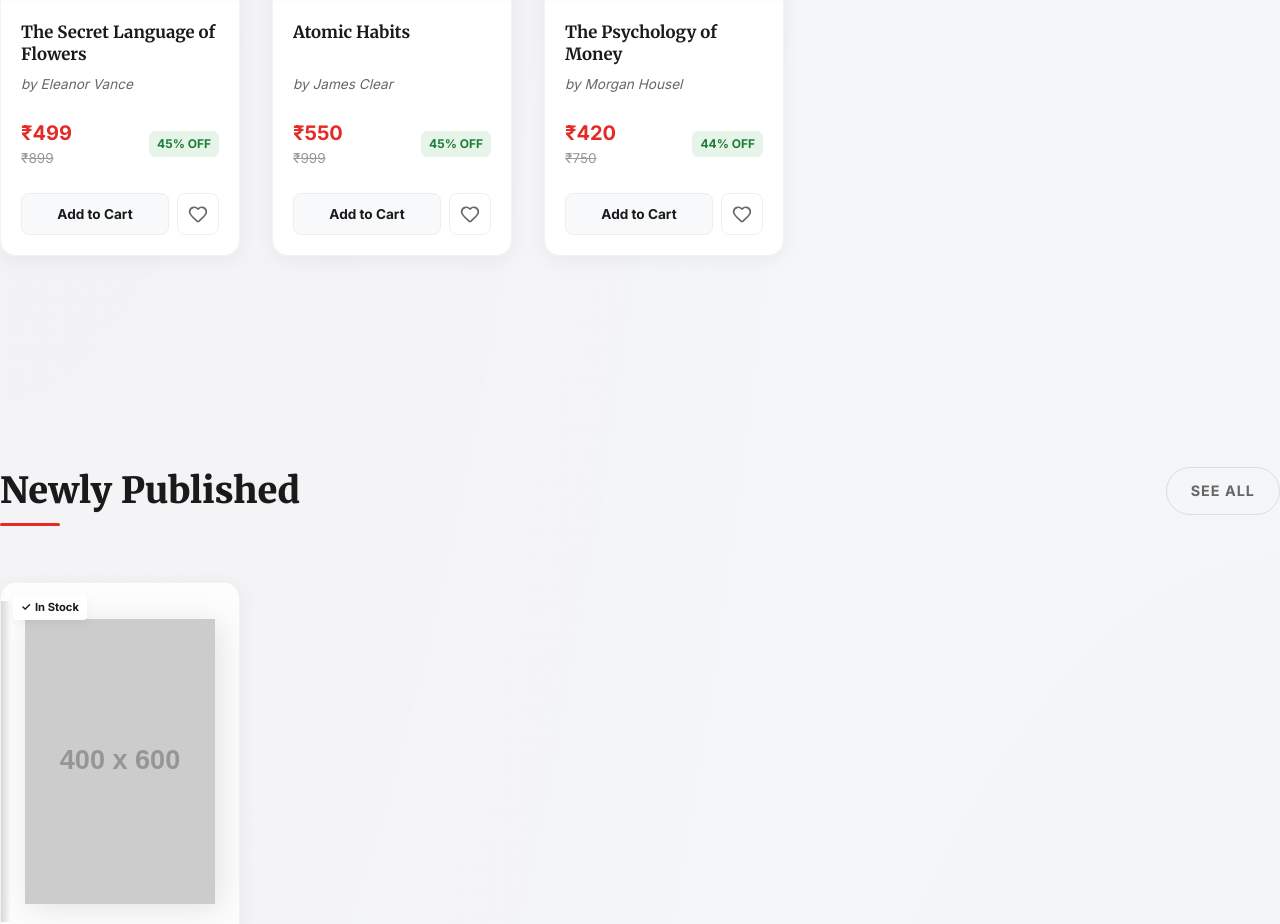
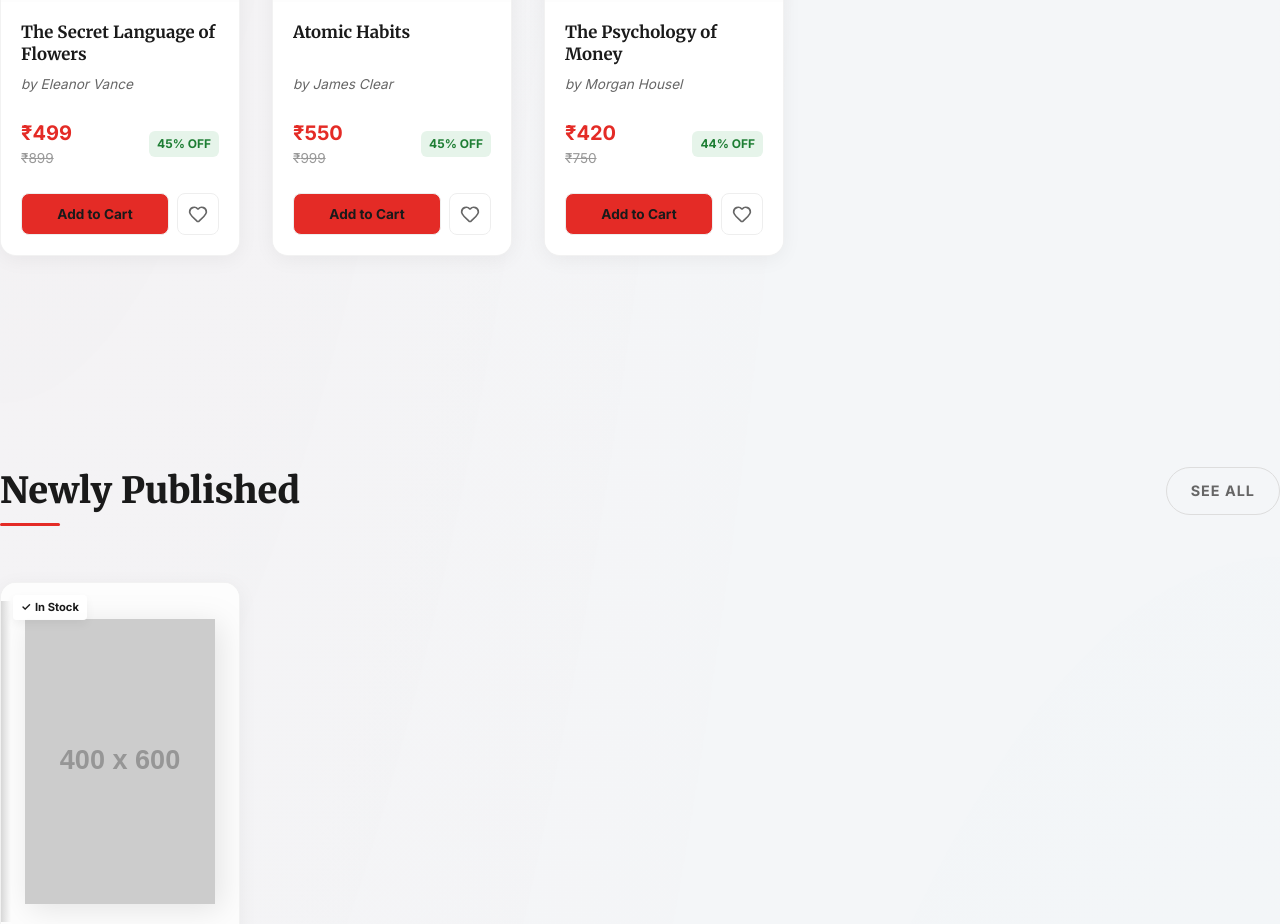
Before and after one commit to bhagwaticreationshelpdesk-debug/rohinibook, a Next.js app: page / in a window 1280 px wide. Shown: the part 1312-2236 px from the top of the page. Built offline with nearby package versions, Linux system fonts and the light colour scheme.

Commit message:
Handle out-of-stock state: Disable ordering and show visual cues when stock is 0

```diff
--- a/app/components/ProductCard.tsx
+++ b/app/components/ProductCard.tsx
@@ -29,8 +29,8 @@
 
     return (
         <div className={styles.card}>
-            <div className={styles.pickupBadge}>
-                <span>✓</span> In Stock
+            <div className={`${styles.pickupBadge} ${product.stock === 0 ? styles.outOfStock : ''}`}>
+                <span>{product.stock > 0 ? '✓' : '✕'}</span> {product.stock > 0 ? 'In Stock' : 'Out of Stock'}
             </div>
 
             <Link href={`/book/${product.id}`} className={styles.imageContainer}>
@@ -39,7 +39,7 @@
                     alt={product.title}
                     width={220}
                     height={330}
-                    className={styles.image}
+                    className={`${styles.image} ${product.stock === 0 ? styles.grayImage : ''}`}
                     priority={false}
                     unoptimized
                 />
@@ -60,7 +60,18 @@
                 </div>
 
                 <div className={styles.actionFooter}>
-                    <button onClick={handleAddToCart} className={styles.addToCartBtn}>Add to Cart</button>
+                    <button
+                        onClick={handleAddToCart}
+                        className={styles.addToCartBtn}
+                        disabled={product.stock === 0}
+                        style={{
+                            opacity: product.stock === 0 ? 0.5 : 1,
+                            cursor: product.stock === 0 ? 'not-allowed' : 'pointer',
+                            background: product.stock === 0 ? '#999' : '#E42B26'
+                        }}
+                    >
+                        {product.stock > 0 ? 'Add to Cart' : 'Out of Stock'}
+                    </button>
                     <button
                         onClick={toggleWishlist}
                         className={styles.wishlistBtn}
--- a/app/components/product-card.module.css
+++ b/app/components/product-card.module.css
@@ -183,4 +183,14 @@
     font-weight: 700;
     box-shadow: 0 4px 10px rgba(0, 0, 0, 0.05);
     z-index: 3;
+    transition: all 0.2s;
 }
+
+.outOfStock {
+    background: #fee2e2 !important;
+    color: #ef4444 !important;
+}
+
+.grayImage {
+    filter: grayscale(1) opacity(0.5) !important;
+}
```
Also changed, not shown: app/components/ProductActions.tsx (+10 -4 lines).
